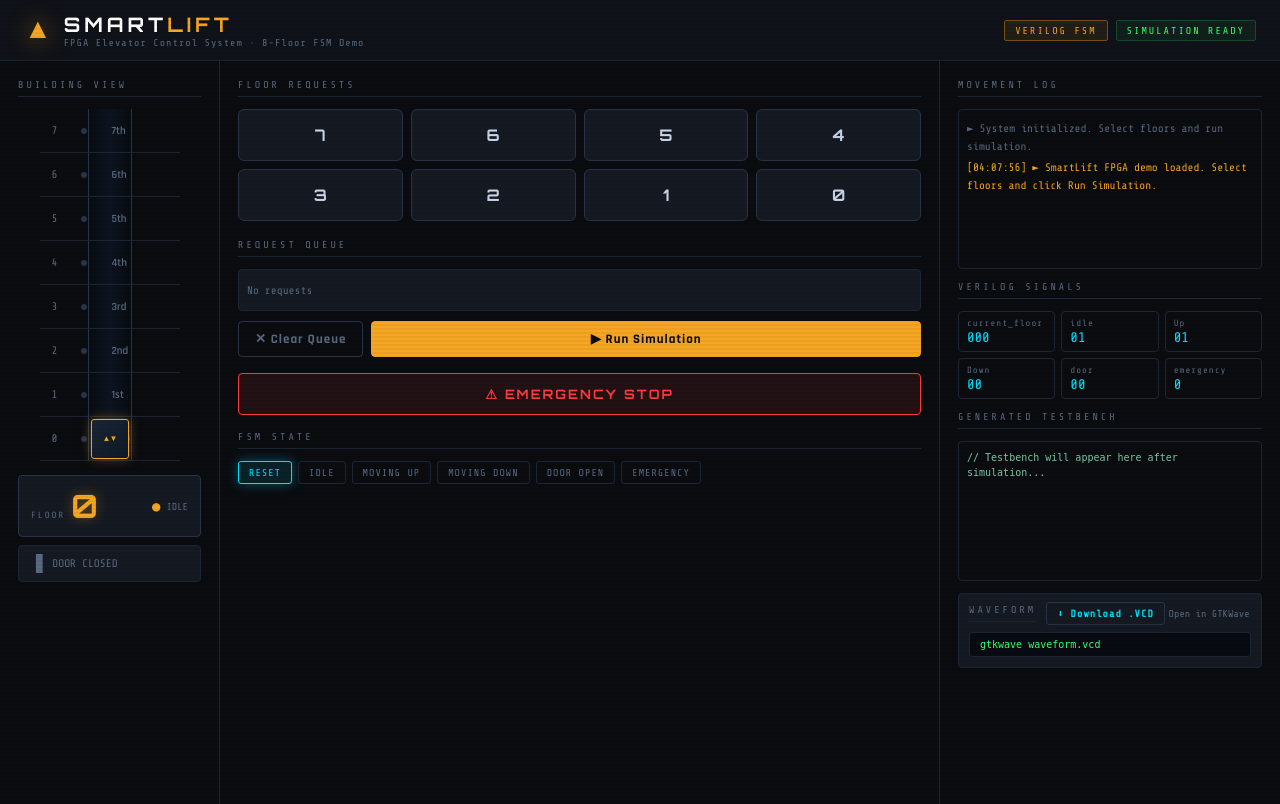
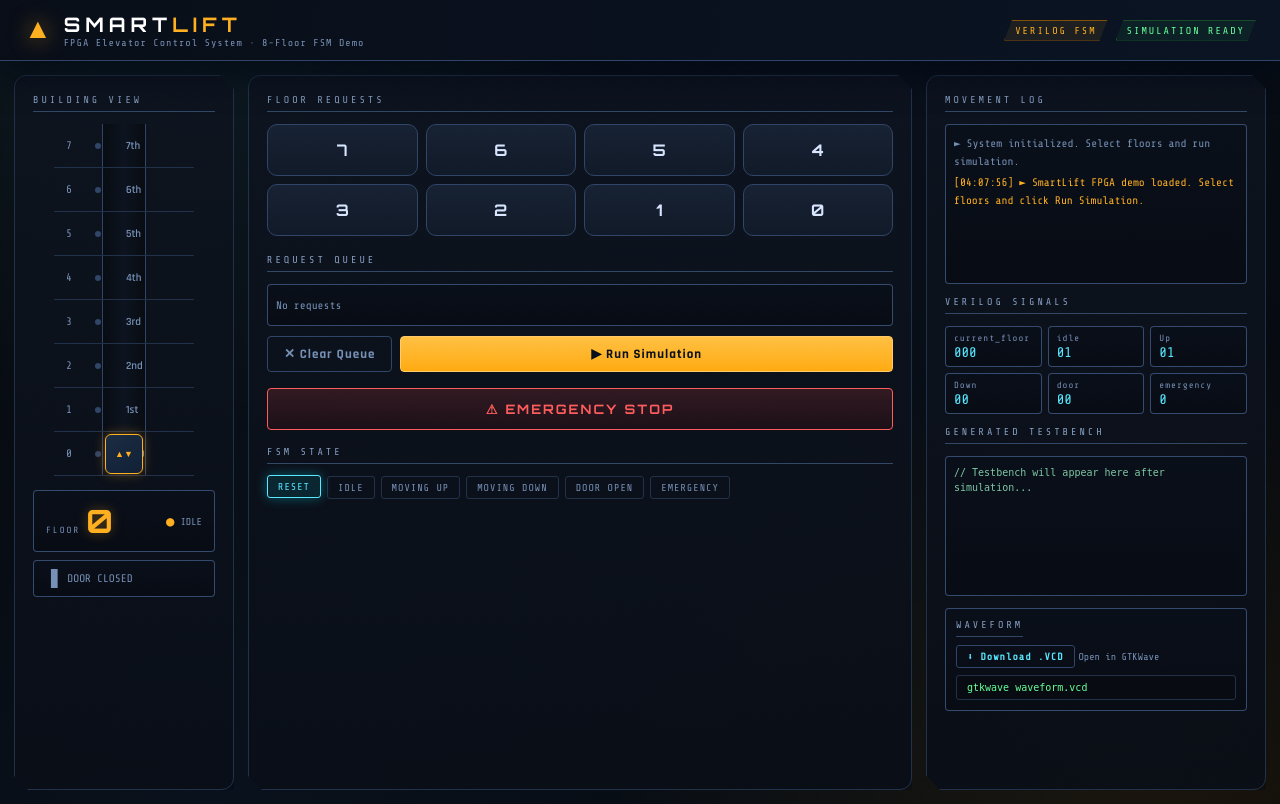
Before and after one commit to ysachin26/smartlift, a Flask app: page / in a window 1280 px wide. Run offline with Flask 3, Linux system fonts and the light colour scheme.

Commit message:
feat: Implement travel direction tracking and update UI indicators
- Added `travelDirection` variable to track the last movement direction of the elevator.
- Updated `planServiceOrder` function to use the current travel direction.
- Enhanced `setDirection` function to update the travel direction based on movement.
- Introduced a new visual theme for the control room in CSS, enhancing the UI with a modern look.
- Updated waveform VCD file to reflect changes in the elevator control logic and parameters.
- Added a new Python bytecode file for the Flask backend, supporting the elevator simulation.

Co-authored-by: Copilot <copilot@github.com>

```diff
--- a/static/script.js
+++ b/static/script.js
@@ -11,6 +11,7 @@ let emergency = false;    // emergency stop flag
 let simRunning = false;    // prevent double-runs
 let currentFloor = 0;       // visual current floor
 let animTimer = null;     // animation interval handle
+let travelDirection = 'UP'; // remembers last movement direction
 const FLOOR_H = 44;       // px per floor row (matches CSS)
 
 // ─── DOM refs ────────────────────────────────────────────────────────────────
@@ -249,7 +250,7 @@ async function playTrace(trace, floors) {
 async function animateFromQueue(floors) {
   setFSM('IDLE');
 
-  const targets = planServiceOrder(floors, currentFloor, 'UP');
+  const targets = planServiceOrder(floors, currentFloor, travelDirection);
 
   for (let i = 0; i < targets.length; i++) {
     if (emergency) { setFSM('EMERG'); break; }
@@ -322,8 +323,8 @@ function moveCabinTo(floor) {
 
 function setDirection(dir) {
   dirIndicator.className = 'dir-indicator';
-  if (dir === 'UP') { dirIndicator.classList.add('dir-up'); dirArrow.textContent = '▲'; dirText.textContent = 'MOVING UP'; }
-  if (dir === 'DOWN') { dirIndicator.classList.add('dir-down'); dirArrow.textContent = '▼'; dirText.textContent = 'MOVING DOWN'; }
+  if (dir === 'UP') { dirIndicator.classList.add('dir-up'); dirArrow.textContent = '▲'; dirText.textContent = 'MOVING UP'; travelDirection = 'UP'; }
+  if (dir === 'DOWN') { dirIndicator.classList.add('dir-down'); dirArrow.textContent = '▼'; dirText.textContent = 'MOVING DOWN'; travelDirection = 'DOWN'; }
   if (dir === 'IDLE') { dirIndicator.classList.add('dir-idle'); dirArrow.textContent = '●'; dirText.textContent = 'IDLE'; }
 }
 
--- a/static/style.css
+++ b/static/style.css
@@ -498,3 +498,145 @@ main {
     width: 100%; max-width: 240px; margin: 0 auto;
   }
 }
+
+/* ── 2026 Visual Refresh (Control-Room Theme) ─────────────────────────────── */
+:root {
+  --bg: #07090d;
+  --bg2: #0c1017;
+  --bg3: #121925;
+  --panel: #0f151f;
+  --border: #22314a;
+  --border2: #304567;
+  --amber: #ffb020;
+  --amber-dim: #825109;
+  --cyan: #58e8ff;
+  --cyan-dim: #1c5d6b;
+  --green: #67ff9a;
+  --red: #ff5d5d;
+  --text: #d8e5ff;
+  --text-dim: #7690b6;
+  --shadow: 0 18px 30px rgba(0, 8, 20, 0.55);
+}
+
+body {
+  background:
+    radial-gradient(circle at 10% -10%, rgba(88,232,255,0.09), transparent 35%),
+    radial-gradient(circle at 90% 110%, rgba(255,176,32,0.09), transparent 38%),
+    linear-gradient(130deg, #06080c 0%, #09111c 45%, #05070a 100%);
+}
+
+body::before {
+  background:
+    repeating-linear-gradient(
+      -35deg,
+      rgba(255,255,255,0.015) 0,
+      rgba(255,255,255,0.015) 1px,
+      transparent 1px,
+      transparent 8px
+    );
+  opacity: 0.5;
+}
+
+header {
+  background: linear-gradient(90deg, rgba(9,14,24,0.96), rgba(11,21,36,0.95));
+  border-bottom: 1px solid var(--border2);
+  box-shadow: var(--shadow);
+}
+
+.logo-title {
+  letter-spacing: 5px;
+}
+
+.header-badges .badge,
+.header-badges .badge-green {
+  clip-path: polygon(8px 0, 100% 0, calc(100% - 8px) 100%, 0 100%);
+  border-radius: 0;
+}
+
+main {
+  gap: 14px;
+  padding: 14px;
+  min-height: calc(100vh - 57px);
+}
+
+.building-panel,
+.control-panel,
+.info-panel {
+  border: 1px solid var(--border);
+  background: linear-gradient(180deg, rgba(14,20,31,0.9), rgba(9,14,23,0.9));
+  box-shadow: var(--shadow);
+  border-radius: 12px;
+  clip-path: polygon(0 0, calc(100% - 14px) 0, 100% 14px, 100% 100%, 14px 100%, 0 calc(100% - 14px));
+}
+
+.panel-title {
+  color: #87a0c4;
+  border-bottom: 1px solid rgba(56, 78, 110, 0.9);
+}
+
+.floor-btn {
+  border-radius: 10px;
+  background: linear-gradient(180deg, #172234, #111a28);
+}
+
+.floor-btn:hover {
+  transform: translateY(-2px) scale(1.01);
+}
+
+.btn-run {
+  background: linear-gradient(180deg, #ffc043, #ffab12);
+  color: #09101b;
+  border-color: #ffcb6a;
+}
+
+.btn-run:hover {
+  background: linear-gradient(180deg, #ffd071, #ffb42a);
+}
+
+.btn-emerg {
+  background: linear-gradient(180deg, rgba(255, 70, 70, 0.16), rgba(95, 10, 10, 0.2));
+}
+
+.fsm-state.active {
+  transform: translateY(-1px);
+}
+
+.log-box,
+.tb-box,
+.queue-display,
+.signals-grid .sig,
+.vcd-section,
+.floor-display,
+.door-status {
+  border-color: rgba(57, 82, 120, 0.9);
+  background: linear-gradient(180deg, rgba(10, 16, 26, 0.95), rgba(8, 12, 20, 0.95));
+}
+
+#elevator-cabin {
+  border-radius: 6px;
+  background: linear-gradient(145deg, #1b2d44, #112035);
+}
+
+#elevator-cabin::before {
+  letter-spacing: 0;
+  font-size: 9px;
+}
+
+@media (max-width: 900px) {
+  main {
+    gap: 10px;
+    padding: 10px;
+  }
+
+  .building-panel,
+  .control-panel,
+  .info-panel {
+    clip-path: none;
+    border-radius: 10px;
+    border-bottom: 1px solid var(--border);
+  }
+
+  .header-badges {
+    display: none;
+  }
+}
```
Also changed, not shown: 6 other files.
